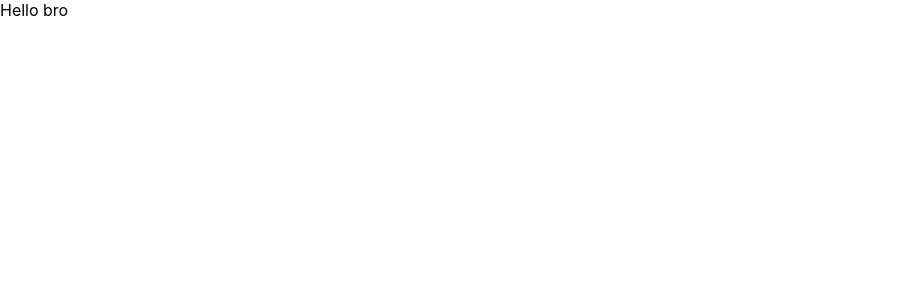
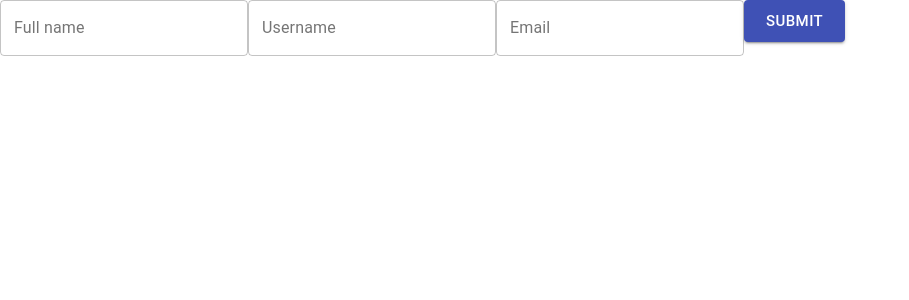
Before and after one commit to prashantbharati/showarts, a React (Create React App) app: page / in a window 1280 px wide. Shown: the top 300 px of the page, without its empty margins (0-909 px from the left). Built offline with nearby package versions, Linux system fonts and the light colour scheme.

Commit message:
form done

```diff
--- a/src/components/Home.js
+++ b/src/components/Home.js
@@ -1,5 +1,61 @@
-import React from "react";
+import React, { useState } from "react";
+import { TextField, Button, Typography, Paper } from "@material-ui/core";
 
 export const Home = () => {
-  return <div>Hello bro</div>;
+  const posts = [];
+
+  const [postData, setPostData] = useState({
+    fullname: "",
+    username: "",
+    email: "",
+  });
+
+  const handleSubmit = (e) => {
+    e.preventDefault();
+
+    posts.push(postData);
+    console.log(posts);
+  };
+
+  return (
+    <div>
+      {posts.map((post) => (
+        <div></div>
+      ))}
+
+      <form onSubmit={handleSubmit}>
+        <TextField
+          name="fullname"
+          variant="outlined"
+          label="Full name"
+          value={postData.fullname}
+          onChange={(e) =>
+            setPostData({ ...postData, fullname: e.target.value })
+          }
+        />
+
+        <TextField
+          name="username"
+          variant="outlined"
+          label="Username"
+          value={postData.username}
+          onChange={(e) =>
+            setPostData({ ...postData, username: e.target.value })
+          }
+        />
+
+        <TextField
+          name="email"
+          variant="outlined"
+          label="Email"
+          value={postData.email}
+          onChange={(e) => setPostData({ ...postData, email: e.target.value })}
+        />
+
+        <Button variant="contained" color="primary" size="large" type="submit">
+          Submit
+        </Button>
+      </form>
+    </div>
+  );
 };
```
